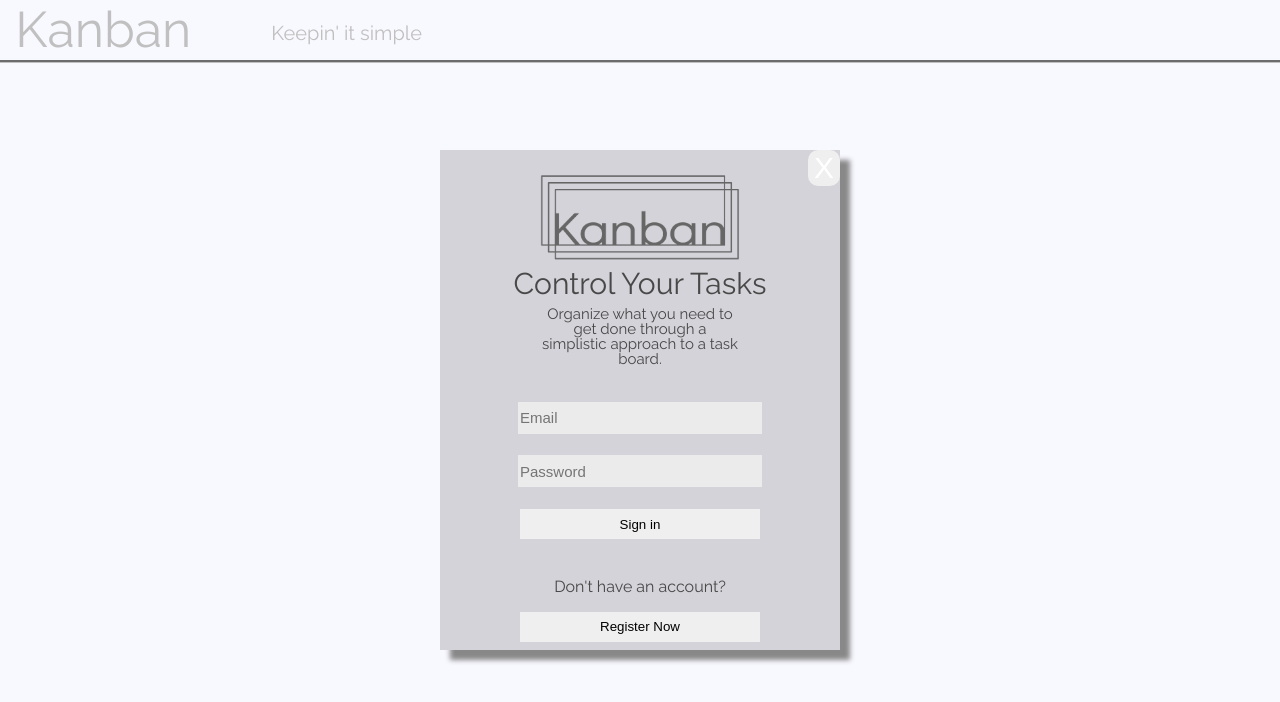
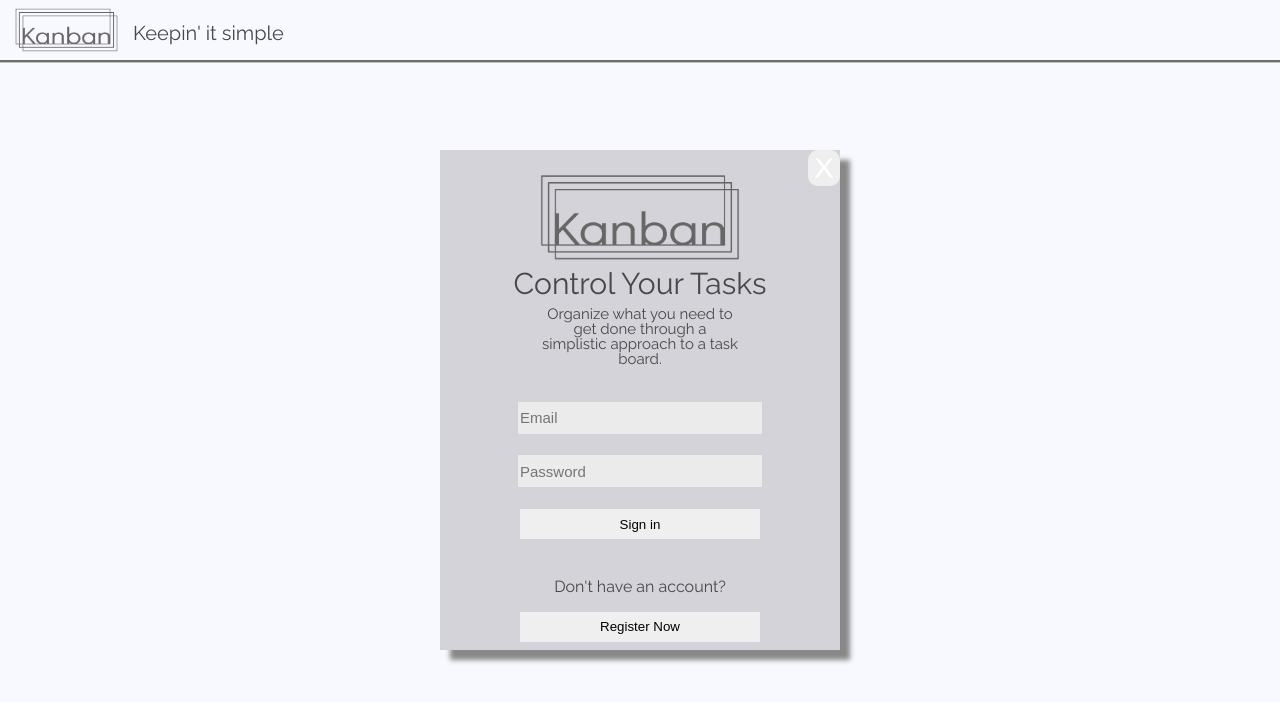
Before and after one commit to GaganTut/kanban, a React app: page / in a window 1280 px wide. Built offline with nearby package versions, Linux system fonts and the light colour scheme; no server answers.

Commit message:
Changed header to logo insteand of text

```diff
--- a/src/components/TopHeader.js
+++ b/src/components/TopHeader.js
@@ -4,7 +4,7 @@ import PopUps from '../containers/PopUps';
 export default () => (
   <div className="main-title">
     <div className="header-title">
-      <h1>Kanban</h1>
+      <img src={require('../assets/kanbanLogo.png')} alt="Kanban Logo"/>
       <h3>Keepin' it simple</h3>
     </div>
     <PopUps />
--- a/src/index.css
+++ b/src/index.css
@@ -19,7 +19,7 @@ body {
 .main-title {
   align-items: center;
   border-bottom: 3px groove silver;
-  color: silver;
+  color: rgb(72, 72, 72);
   display: flex;
   font-family: 'Raleway', sans-serif;
   top: 0;
@@ -30,12 +30,12 @@ body {
   justify-content: space-between;
 }
 
-.header-title h1 {
+.header-title img {
   font-size: 50px;
   line-height: 60px;
   margin-left: 3%;
   text-align: left;
-  width: 50%;
+  width: 20%;
 }
 
 .header-title h3 {
```
